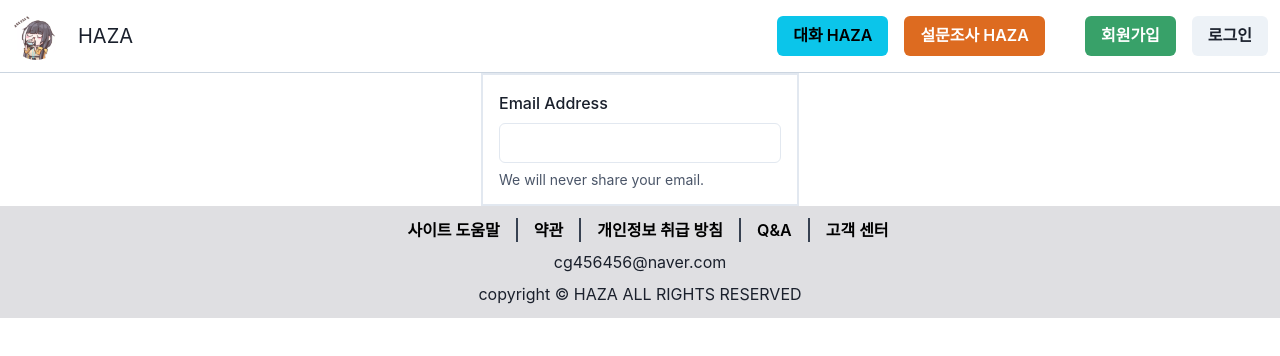
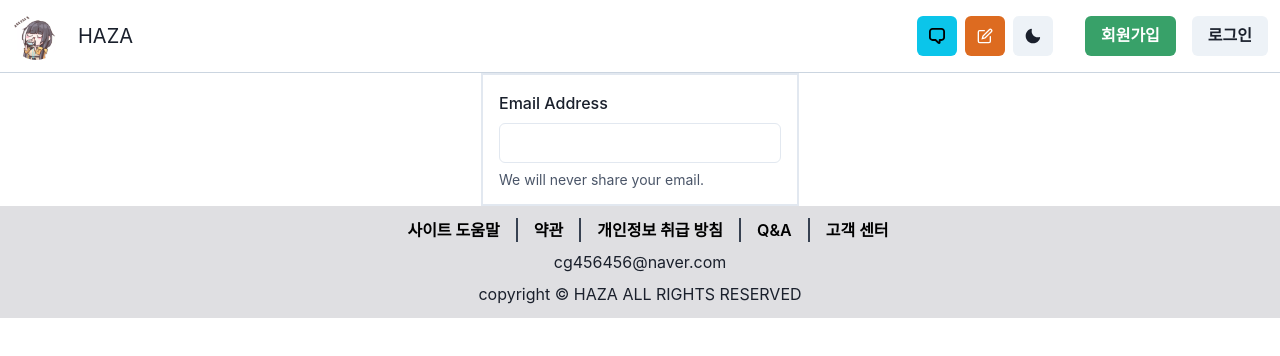
Before and after one commit to Last-SilverLight-End/HAZA-front, a Next.js app in the folder haza_next/: page /Community/board in a window 1280 px wide. Shown: the top 356 px of the page. Built offline with nearby package versions, Linux system fonts and the light colour scheme.

Commit message:
Design: Switch dark mode button in header

```diff
--- a/haza_next/src/components/Header.tsx
+++ b/haza_next/src/components/Header.tsx
@@ -7,14 +7,20 @@ import tempImage from '../images/tempMain.jpg';
 import ShowLogin from './ShowLogin';
 import ShowStatus from './ShowStatus';
 
-import { Box, Button, ButtonGroup, Center, Flex, Spacer } from "@chakra-ui/react";
+import { Box, Button, ButtonGroup, Center, Flex, IconButton, Spacer, useColorMode } from "@chakra-ui/react";
 import { User } from './header/User';
 import { UserMenu } from './header/UserMenu';
 import { LoginMenu } from './header/LoginMenu';
 import Space from './Space';
+import { ChatIcon, EditIcon, MoonIcon, SunIcon } from '@chakra-ui/icons';
 
 export function Header(props:Record<string, never>) {
   const router = useRouter();
+  // 상태들
+  // 로그인 체크용
+  const [login, setLogin] = useState<boolean>(false)
+  // 다크모드
+  const { colorMode, toggleColorMode } = useColorMode()
 
   // community 버튼 클릭
   const onCommunityClick = () => {
@@ -24,10 +30,6 @@ export function Header(props:Record<string, never>) {
   const onSurveyClick = () => {
     router.push("/survey/surveyHome");
   };
-
-
-  // check boolean , 로그인 체크용
-  const [login, setLogin] = useState<boolean>(false)
 
   // 렌더링
   return (
@@ -47,11 +49,13 @@ export function Header(props:Record<string, never>) {
           <Spacer />
           {/* 오른쪽 사이드 */}
           <Center>
-            <Flex columnGap={4}>
-              <Button colorScheme="cyan" onClick={onCommunityClick} className="ml-auto">대화 HAZA</Button>
-              <Button colorScheme="orange" onClick={onSurveyClick}>설문조사 HAZA</Button>
+            <Flex columnGap={2}>
+              <IconButton colorScheme="cyan" onClick={onCommunityClick} aria-label="대화 HAZA" icon={<ChatIcon />}/>
+              <IconButton colorScheme="orange" onClick={onCommunityClick} aria-label="설문조사 HAZA" icon={<EditIcon />}/>
+              {/* 다크모드 스위치 */}
+              <IconButton onClick={toggleColorMode} aria-label="Switch color mode" icon={colorMode === "dark" ? <SunIcon /> : <MoonIcon />} />
             </Flex>
-            <Spacer w={10} />
+            <Spacer w={8} />
             {/* 로그인 여부에 따라 바뀌는 컴포넌트*/}
             {login ?
               <UserMenu src="/images/profile_example.png" name="사람"
```
